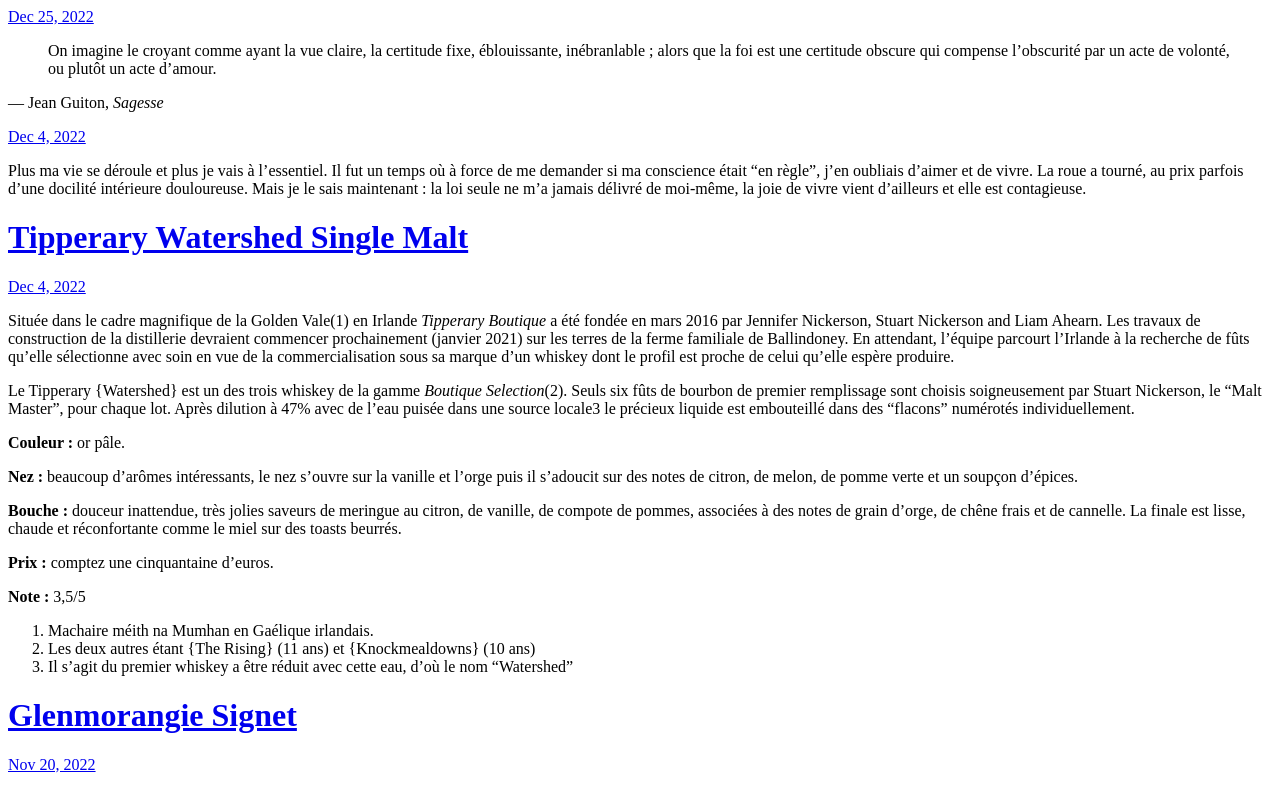
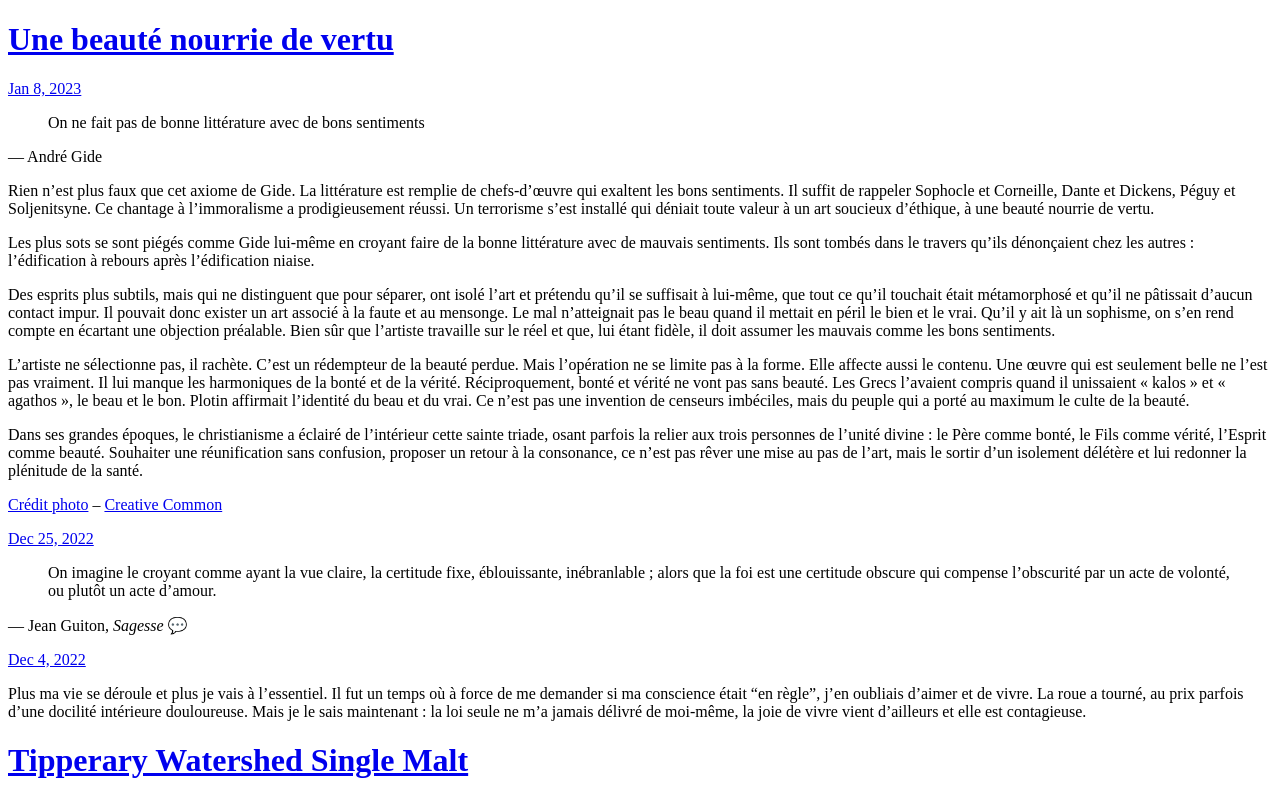
Before and after one commit to namuroisdotblog/lnamurois, a plain HTML site: page index.html in a window 1280 px wide. Shown: the top 787 px of the page. Drawn offline with Linux system fonts and the light colour scheme.

Commit message:
Archiving from Micro.blog.

```diff
--- a/index.html
+++ b/index.html
@@ -24,6 +24,30 @@
 
 	  <div class="h-entry">
 
+			<h1><a href="https://namurois.blog/2023/01/08/une-beaut-nourrie.html">Une beauté nourrie de vertu</a></h1>
+
+
+		<a href="https://namurois.blog/2023/01/08/une-beaut-nourrie.html" class="u-url"><time class="dt-published" datetime="2023-01-08 10:08:59 &#43;0100">Jan 8, 2023</time></a>
+
+		<div class="e-content">
+			 <!-- raw HTML omitted -->
+<blockquote>
+<p>On ne fait pas de bonne littérature avec de bons sentiments</p>
+</blockquote>
+<p>— André Gide</p>
+<p>Rien n’est plus faux que cet axiome de Gide. La littérature est remplie de chefs-d’œuvre qui exaltent les bons sentiments. Il suffit de rappeler Sophocle et Corneille, Dante et Dickens, Péguy et Soljenitsyne. Ce chantage à l’immoralisme a prodigieusement réussi. Un terrorisme s’est installé qui déniait toute valeur à un art soucieux d’éthique, à une beauté nourrie de vertu.</p>
+<p>Les plus sots se sont piégés comme Gide lui-même en croyant faire de la bonne littérature avec de mauvais sentiments. Ils sont tombés dans le travers qu’ils dénonçaient chez les autres : l’édification à rebours après l’édification niaise.</p>
+<p>Des esprits plus subtils, mais qui ne distinguent que pour séparer, ont isolé l’art et prétendu qu’il se suffisait à lui-même, que tout ce qu’il touchait était métamorphosé et qu’il ne pâtissait d’aucun contact impur. Il pouvait donc exister un art associé à la faute et au mensonge. Le mal n’atteignait pas le beau quand il mettait en péril le bien et le vrai. Qu’il y ait là un sophisme, on s’en rend compte en écartant une objection préalable. Bien sûr que l’artiste travaille sur le réel et que, lui étant fidèle, il doit assumer les mauvais comme les bons sentiments.</p>
+<p>L’artiste ne sélectionne pas, il rachète. C’est un rédempteur de la beauté perdue. Mais l’opération ne se limite pas à la forme. Elle affecte aussi le contenu. Une œuvre qui est seulement belle ne l’est pas vraiment. Il lui manque les harmoniques de la bonté et de la vérité. Réciproquement, bonté et vérité ne vont pas sans beauté. Les Grecs l’avaient compris quand il unissaient « kalos » et « agathos », le beau et le bon. Plotin affirmait l’identité du beau et du vrai. Ce n’est pas une invention de censeurs imbéciles, mais du peuple qui a porté au maximum le culte de la beauté.</p>
+<p>Dans ses grandes époques, le christianisme a éclairé de l’intérieur cette sainte triade, osant parfois la relier aux trois personnes de l’unité divine : le Père comme bonté, le Fils comme vérité, l’Esprit comme beauté. Souhaiter une réunification sans confusion, proposer un retour à la consonance, ce n’est pas rêver une mise au pas de l’art, mais le sortir d’un isolement délétère et lui redonner la plénitude de la santé.</p>
+<p><a href="https://flickr.com/photos/ouadio/14099203334/">Crédit photo</a> – <a href="https://creativecommons.org/licenses/by-nc-nd/2.0/">Creative Common</a></p>
+<!-- raw HTML omitted -->
+
+		</div>
+	  </div>
+
+	  <div class="h-entry">
+
 
 		<a href="https://namurois.blog/2022/12/25/on-imagine-le.html" class="u-url"><time class="dt-published" datetime="2022-12-25 18:09:48 &#43;0100">Dec 25, 2022</time></a>
 
@@ -31,7 +55,7 @@
 			 <blockquote>
 <p>On imagine le croyant comme ayant la vue claire, la certitude fixe, éblouissante, inébranlable ; alors que la foi est une certitude obscure qui compense l’obscurité par un acte de volonté, ou plutôt un acte d’amour.</p>
 </blockquote>
-<p>— Jean Guiton, <em>Sagesse</em></p>
+<p>— Jean Guiton, <em>Sagesse</em> 💬</p>
 
 		</div>
 	  </div>
```
